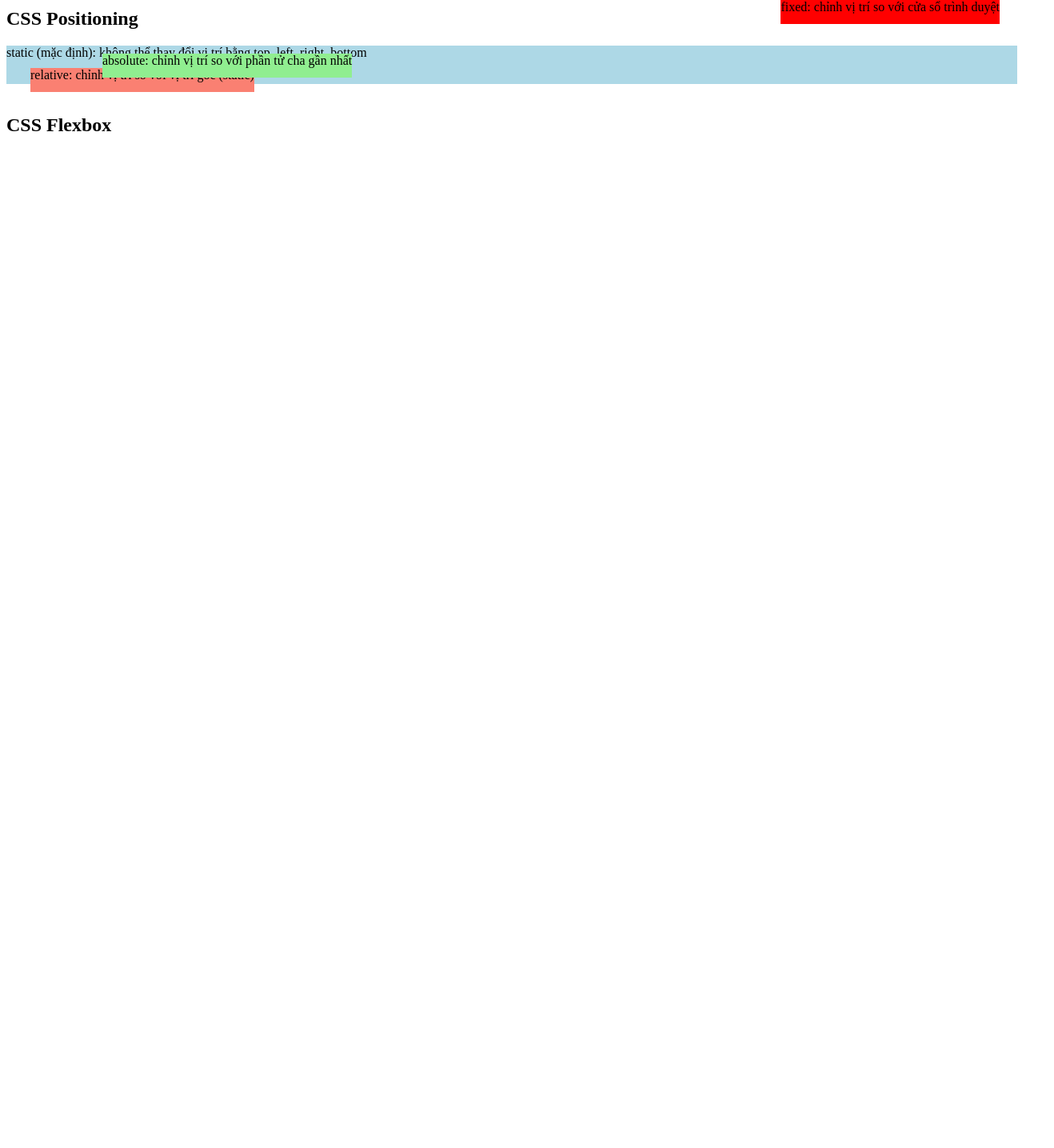
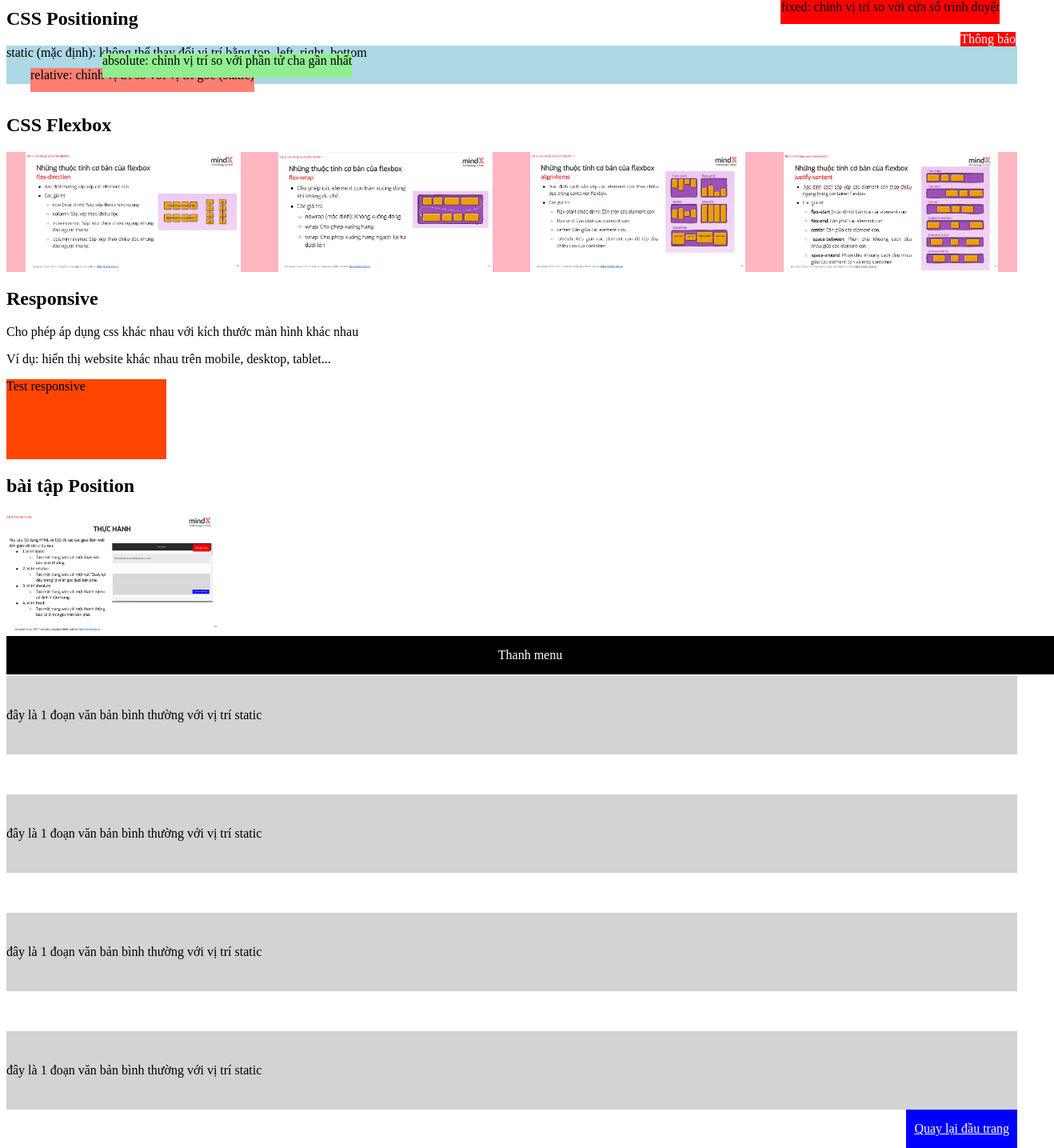
Before and after one commit to trungsliver/MK-JSB48, a plain HTML site: page Lesson4/index.html in a window 1280 px wide. Shown: the part 10-1445 px from the top of the page at 80% size, 1318 px wide, since content can reach past the window. Before the commit the page ends 800 px from the top, so only its background shows below. Drawn offline with Linux system fonts and the light colour scheme.

Commit message:
Lesson 4

```diff
--- a/Lesson4/index.html
+++ b/Lesson4/index.html
@@ -1,5 +1,6 @@
 <!DOCTYPE html>
 <html lang="en">
+
 <head>
     <meta charset="UTF-8">
     <meta name="viewport" content="width=device-width, initial-scale=1.0">
@@ -7,6 +8,7 @@
     <!-- Liên kết CSS -->
     <link rel="stylesheet" href="./style.css">
 </head>
+
 <body>
     <h2>CSS Positioning</h2>
     <div class="position1">
@@ -19,5 +21,37 @@
     <br>
 
     <h2>CSS Flexbox</h2>
+    <div class="container">
+        <img src="./images/anh1.png" alt="">
+        <img src="./images/anh2.png" alt="">
+        <img src="./images/anh3.png" alt="">
+        <img src="./images/anh4.png" alt="">
+    </div>
+
+    <h2>Responsive</h2>
+    <p>Cho phép áp dụng css khác nhau với kích thước màn hình khác nhau</p>
+    <p>Ví dụ: hiển thị website khác nhau trên mobile, desktop, tablet...</p>
+
+    <p id="test">Test responsive</p>
+
+    <!-- bài tập -->
+    <h2>bài tập Position</h2>
+    <img src="./images/anh5.png" alt="">
+
+    <!-- Thanh menu (absolute) -->
+    <div class="menu">Thanh menu</div>
+
+    <!-- Nội dung (static) -->
+    <div class="noidung">đây là 1 đoạn văn bản bình thường với vị trí static</div>
+    <div class="noidung">đây là 1 đoạn văn bản bình thường với vị trí static</div>
+    <div class="noidung">đây là 1 đoạn văn bản bình thường với vị trí static</div>
+    <div class="noidung">đây là 1 đoạn văn bản bình thường với vị trí static</div>
+
+    <!-- Nút quay lại đầu trang (relative) -->
+    <a href="#" class="quaylai">Quay lại đầu trang</a>
+
+    <!-- Thông báo (fixed) -->
+    <div class="thongbao">Thông báo</div>
 </body>
+
 </html>
--- a/Lesson4/style.css
+++ b/Lesson4/style.css
@@ -39,3 +39,70 @@
     top: 10px;
     right: 30px;
 }
+
+img{
+    height: 150px;
+}
+
+/* Flexbox */
+.container {
+    display: flex;
+    background-color: lightpink;
+    /* Hướng sắp xếp các phần tử */
+    flex-direction: row;
+    /* Vị trí theo chiều ngang container */
+    justify-content: space-around;
+    /* Vị trí theo chiều dọc container */
+    align-items: center;
+    /* Xuống dòng khi hết chỗ */
+    flex-wrap: wrap;
+}
+
+/* Responsive */
+#test {
+    background-color: orangered;
+    width: 200px;
+    height: 100px
+}
+
+/* CSS cho màn hình nhỏ hơn 768px */
+@media (max-width: 768px){
+    #test {
+        background-color: aqua;
+    }
+}
+
+/* Bài tập position */
+.menu {
+    position: absolute;
+    width: 100%;
+    color: white;
+    background-color: black;
+    padding: 15px;
+    text-align: center;
+}
+
+.noidung{
+    background-color: lightgray;
+    /* padding: top&bottom left&right */
+    padding: 40px 0;
+    margin-top: 50px;
+}
+
+.quaylai {
+    position: relative;
+    background-color: blue;
+    color: white;
+    padding: 15px 10px;
+    /* CHo nút sang bên phải */
+    float: right
+}
+
+.thongbao {
+    position: fixed;
+    background-color: red;
+    color: white;
+    /* Vị trí trên màn hình */
+    top: 50px;
+    right: 10px;
+}
```
